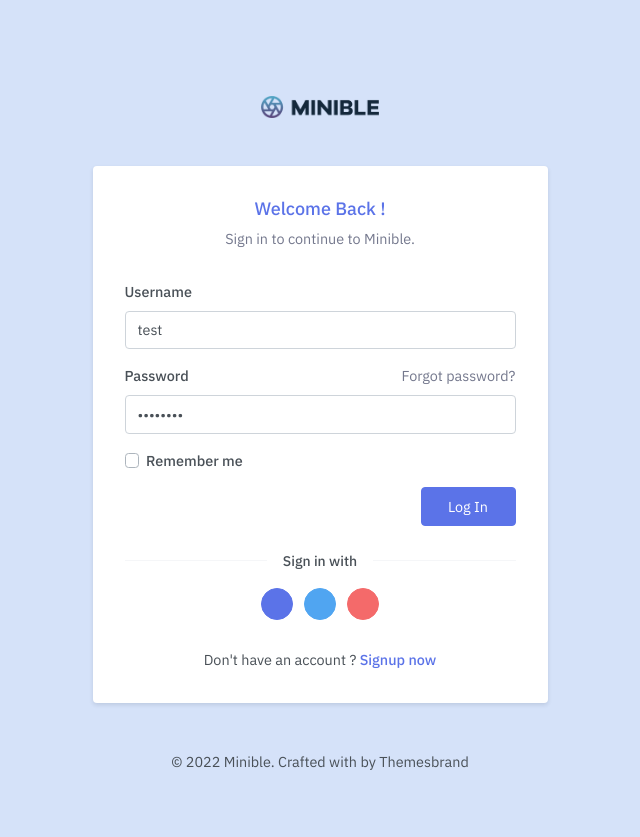
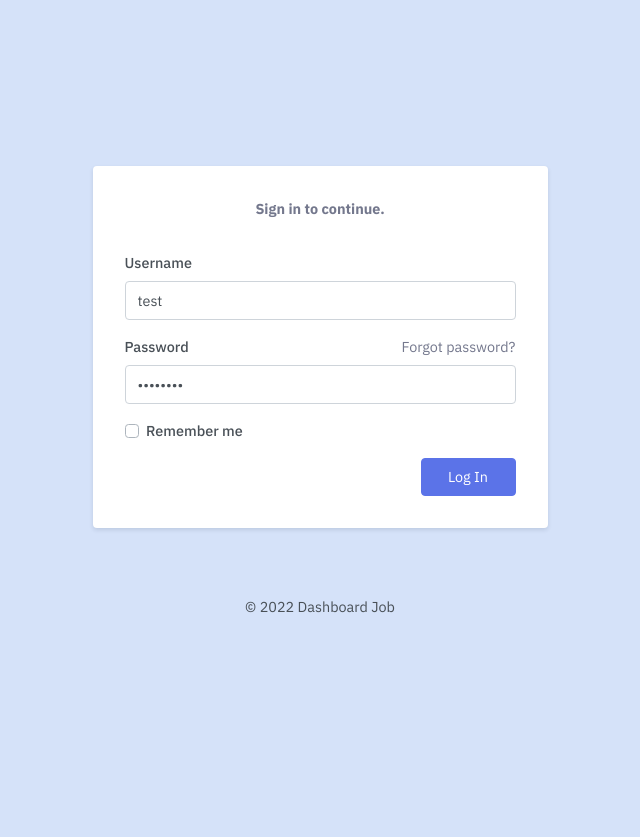
Before and after one commit to Marouan-git/projet_IA_offre_emploi, a Django app: page / in a window 1280 px wide. Shown: the whole page, without its empty margins (320-960 px from the left). After the commit the page ends 613 px from the top, so only its background shows below. Run offline with Django 3.2, Linux system fonts and the light colour scheme; some libraries are stand-ins or nearby versions.

Commit message:
erreur layout Ok

```diff
--- a/Appweb/Menu/views.py
+++ b/Appweb/Menu/views.py
@@ -13,9 +13,8 @@ from django.db import connection
 
 
 
-# Create your views here.
 
-#Dash board
+
 def login(request):
     if 'username'  in request.session:
         return redirect('index')
@@ -39,15 +38,11 @@ def index(request):
     occurence = graphique.requetage()
     n,d = graphique.nbr_techno_trouver_descriptif()
     dic_occ = dict(sorted(n.items(),reverse=True, key=lambda item: item[1]))
-    print(dic_occ)
     coord = {'bdd':occurence ,
              'occ' : dic_occ}
 
     return render (request,'Menu/index.html',context = coord)
 
-
-
-#Apps
 def calendar(request):
     return render (request,'Menu/calendar.html')
 
@@ -76,8 +71,6 @@ def dashboarddmap(request):
 
     return render(request, 'Menu/mapdash.html',{"context":coord,'form': form})
 
-
-
 def avancer(request):
     if request.method == "POST":
         form = Filtreform(request.POST)
@@ -102,9 +95,8 @@ def avancer(request):
         }
     return render (request,'Menu/avancer.html',{"context":coord,'form': form})
 
-
 def maj_offre(request):
-    data_pole= scrap_offre.request_offers(id="PAR_offria_53dfa31d974f0c1f80ff7ff26d273e99ae0200e44147654b2f2ecdbfcfa2169c",
+    """data_pole= scrap_offre.request_offers(id="PAR_offria_53dfa31d974f0c1f80ff7ff26d273e99ae0200e44147654b2f2ecdbfcfa2169c",
                                         secret_key="8d6e4dd17d3ca12937e031235b836057ce7ce9e151bd80396fa9133db9fe823d")
 
     data_pole['lang_detect'] = data_pole['description'].apply(scrap_offre.language_detect)
@@ -151,10 +143,9 @@ def maj_offre(request):
             provenance = row['provenance'],
             lang_detect = row['lang_detect'],
 
-                )
+                )"""
 
     return render(request,'Menu/maj.html')
-
 
 def cv(request):
     if request.method == 'POST':
@@ -202,7 +193,6 @@ def tradu(request):
         form = trad()
         return render(request, "Menu/traduction.html", {'form': form})
 
-
 def chatbot(request):
 
     if request.method == "POST":
@@ -226,10 +216,6 @@ def chatbot(request):
         form = bot()
         return render(request, 'Menu/chatbot.html', {'form': form})
 
-
-
-
-
 def coverletter(request):
     if request.method == "POST":
         form = profile(request.POST)
--- a/Appweb/Minible/urls.py
+++ b/Appweb/Minible/urls.py
@@ -11,7 +11,6 @@ urlpatterns = [
 
 
     #Components
-    path('layouts_',include('Layouts.urls')),
     #Authentication
     path('authentication_',include('Authentication.urls')),
 
--- a/Appweb/templates/Authentication/login.html
+++ b/Appweb/templates/Authentication/login.html
@@ -37,7 +37,7 @@
                     <div class="col-lg-12">
                         <div class="text-center">
                             <a href="{% url 'index' %}" class="mb-5 d-block auth-logo">
-                                <img src="{% static 'images/logo-dark.png' %}" alt="" height="22" class="logo logo-dark">
+                                <img src="" alt="" height="22" class="logo logo-dark">
                                 <img src="{% static 'images/logo-light.png' %}" alt="" height="22" class="logo logo-light">
                             </a>
                         </div>
@@ -49,8 +49,7 @@
 
                             <div class="card-body p-4">
                                 <div class="text-center mt-2">
-                                    <h5 class="text-primary">Welcome Back !</h5>
-                                    <p class="text-muted">Sign in to continue to Minible.</p>
+                                    <b ><p class="text-muted">Sign in to continue.</p></b>
                                 </div>
                                 <div class="p-2 mt-4">
                                     <form action="{% url 'login' %} " method="POST">
@@ -87,35 +86,6 @@
 
 
 
-                                        <div class="mt-4 text-center">
-                                            <div class="signin-other-title">
-
-                                                <h5 class="font-size-14 mb-3 title">Sign in with</h5>
-
-                                            </div>
-
-
-                                            <ul class="list-inline">
-                                                <li class="list-inline-item">
-                                                    <a href="javascript:void()" class="social-list-item bg-primary text-white border-primary">
-                                                        <i class="mdi mdi-facebook"></i>
-                                                    </a>
-                                                </li>
-                                                <li class="list-inline-item">
-                                                    <a href="javascript:void()" class="social-list-item bg-info text-white border-info">
-                                                        <i class="mdi mdi-twitter"></i>
-                                                    </a>
-                                                </li>
-                                                <li class="list-inline-item">
-                                                    <a href="javascript:void()" class="social-list-item bg-danger text-white border-danger">
-                                                        <i class="mdi mdi-google"></i>
-                                                    </a>
-                                                </li>
-                                            </ul>
-                                        </div>
-
-                                        <div class="mt-4 text-center">
-                                            <p class="mb-0">Don't have an account ? <a href="{% url 'register' %}" class="fw-medium text-primary"> Signup now </a> </p>
                                         </div>
                                     </form>
                                 </div>
@@ -124,7 +94,7 @@
                         </div>
 
                         <div class="mt-5 text-center">
-                            <p>© <script>document.write(new Date().getFullYear())</script> Minible. Crafted with <i class="mdi mdi-heart text-danger"></i> by Themesbrand</p>
+                            <p>© <script>document.write(new Date().getFullYear())</script> Dashboard Job </p>
                         </div>
 
                     </div>
--- a/Appweb/templates/Authentication/password_change.html
+++ b/Appweb/templates/Authentication/password_change.html
@@ -36,7 +36,7 @@
                         <div>
 
                             <a href="{% url 'index' %}" class="mb-5 d-block auth-logo">
-                                <img src="{% static 'images/logo-dark.png' %}" alt="" height="22" class="logo logo-dark">
+                                <img src="" alt="" height="22" class="logo logo-dark">
                                 <img src="{% static 'images/logo-light.png' %}" alt="" height="22" class="logo logo-light">
                             </a>
                             <div class="card">
@@ -64,7 +64,7 @@
                                 </div>
                             </div>
                             <div class="mt-5 text-center">
-                                <p>© <script>document.write(new Date().getFullYear())</script> Minible. Crafted with <i class="mdi mdi-heart text-danger"></i> by Themesbrand</p>
+                                <p>© <script>document.write(new Date().getFullYear())</script> Dashboard Job</p>
                             </div>
                         </div>
                     </div>
--- a/Appweb/templates/Authentication/password_change_done.html
+++ b/Appweb/templates/Authentication/password_change_done.html
@@ -36,7 +36,7 @@
                         <div>
 
                             <a href="{% url 'index' %}" class="mb-5 d-block auth-logo">
-                                <img src="{% static 'images/logo-dark.png' %}" alt="" height="22" class="logo logo-dark">
+                                <img src="" alt="" height="22" class="logo logo-dark">
                                 <img src="{% static 'images/logo-light.png' %}" alt="" height="22" class="logo logo-light">
                             </a>
                             <div class="card">
@@ -58,7 +58,7 @@
                                 </div>
                             </div>
                             <div class="mt-3 text-center">
-                                <p>© <script>document.write(new Date().getFullYear())</script> Minible. Crafted with <i class="mdi mdi-heart text-danger"></i> by Themesbrand</p>
+                                <p>© <script>document.write(new Date().getFullYear())</script> Dashboard Job</p>
                             </div>
                         </div>
                     </div>
--- a/Appweb/templates/Authentication/password_reset.html
+++ b/Appweb/templates/Authentication/password_reset.html
@@ -36,7 +36,7 @@
                         <div>
 
                             <a href="{% url 'index' %}" class="mb-5 d-block auth-logo">
-                                <img src="{% static 'images/logo-dark.png' %}" alt="" height="22" class="logo logo-dark">
+                                <img src="" alt="" height="22" class="logo logo-dark">
                                 <img src="{% static 'images/logo-light.png' %}" alt="" height="22" class="logo logo-light">
                             </a>
                             <div class="card">
@@ -69,7 +69,7 @@
                                 </div>
                             </div>
                             <div class="mt-5 text-center">
-                                <p>© <script>document.write(new Date().getFullYear())</script> Minible. Crafted with <i class="mdi mdi-heart text-danger"></i> by Themesbrand</p>
+                                <p>© <script>document.write(new Date().getFullYear())</script> Dashboard Job</p>
                             </div>
                         </div>
                     </div>
--- a/Appweb/templates/Authentication/recoverpassword.html
+++ b/Appweb/templates/Authentication/recoverpassword.html
@@ -36,7 +36,7 @@
                     <div>
 
                         <a href="{% url 'index' %}" class="mb-5 d-block auth-logo">
-                            <img src="{% static 'images/logo-dark.png' %}" alt="" height="22" class="logo logo-dark">
+                            <img src="" alt="" height="22" class="logo logo-dark">
                             <img src="{% static 'images/logo-light.png' %}" alt="" height="22" class="logo logo-light">
                         </a>
                         <div class="card">
@@ -80,9 +80,7 @@
                         </div>
                         <div class="mt-5 text-center">
                             <p>©
-                                <script>document.write(new Date().getFullYear())</script> Minible. Crafted with <i
-                                    class="mdi mdi-heart text-danger"></i> by Themesbrand
-                            </p>
+                                <script>document.write(new Date().getFullYear())</script> Dashboard Job</p>
                         </div>
                     </div>
                 </div>
--- a/Appweb/templates/Menu/avancer.html
+++ b/Appweb/templates/Menu/avancer.html
@@ -22,7 +22,7 @@
                         <div class="page-title-right">
                             <ol class="breadcrumb m-0">
                                 <li class="breadcrumb-item"><a href="javascript: void(0);">Recherche</a></li>
-                                <li class="breadcrumb-item active">Alternance</li>
+                                <li class="breadcrumb-item active">Emploi</li>
                             </ol>
                         </div>
 
--- a/Appweb/templates/Menu/cv.html
+++ b/Appweb/templates/Menu/cv.html
@@ -27,7 +27,7 @@
                                     <div class="page-title-right">
                                         <ol class="breadcrumb m-0">
                                             <li class="breadcrumb-item"><a href="javascript: void(0);">Recherche</a></li>
-                                            <li class="breadcrumb-item active">Alternance</li>
+                                            <li class="breadcrumb-item active">Emploi</li>
                                         </ol>
                                     </div>
 
```
Also changed, not shown: Appweb/templates/Menu/maj.html (+15 -4 lines).
